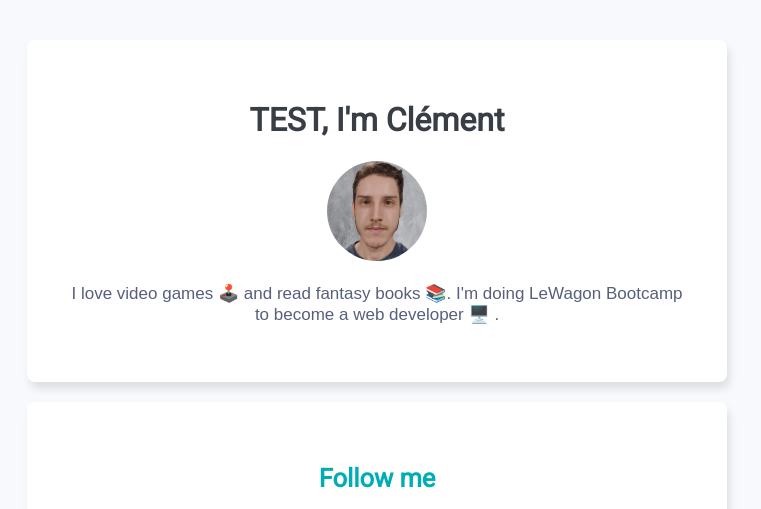
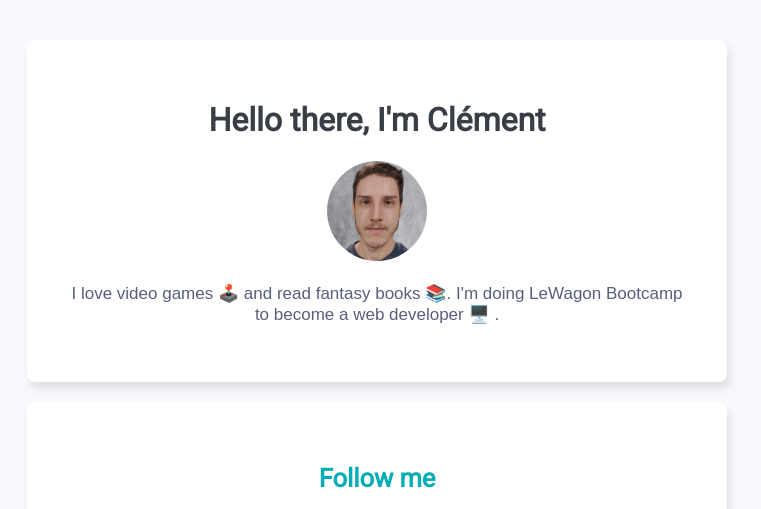
Before and after one commit to PeyratGit/profile, a plain HTML site: page index.html in a window 1280 px wide. Shown: the top 509 px of the page, without its empty margins (263-1024 px from the left). Drawn offline with Linux system fonts and the light colour scheme.

Commit message:
Deleted tests comments

```diff
--- a/index.html
+++ b/index.html
@@ -16,7 +16,7 @@
 <body>
   <div class="container">
     <div class="card">
-      <h1>TEST, I'm Clément</h1>
+      <h1>Hello there, I'm Clément</h1>
       <img src="images/profile_picture.png" width="100px" alt="Photo de Clément">
       <p>I love video games 🕹️ and read fantasy books 📚. I'm doing LeWagon Bootcamp to become a web developer 🖥️ .
       </p>
--- a/style.css
+++ b/style.css
@@ -155,5 +155,3 @@ div {
 .hover-underline-animation:hover:after {
   transform: scaleX(1);
 }
-
-/* comment test */
```
